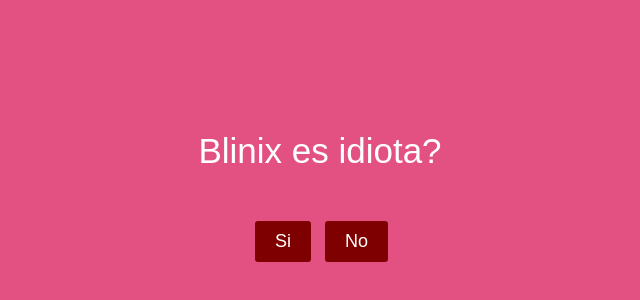
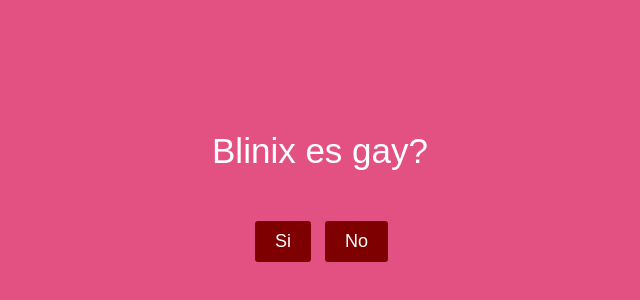
Before and after one commit to Lqgeado/xd-nt, a plain HTML site: page index.html in a window 1280 px wide. Shown: the part 224-524 px from the top of the page, without its empty margins (320-960 px from the left). Drawn offline with Linux system fonts and the light colour scheme.

Commit message:
Update index.html

```diff
--- a/index.html
+++ b/index.html
@@ -11,7 +11,7 @@
 <body>
     <div class="container">
         <div class="title">
-            Blinix es idiota?
+            Blinix es gay?
         </div>
 
         <div class="buttons">
```
